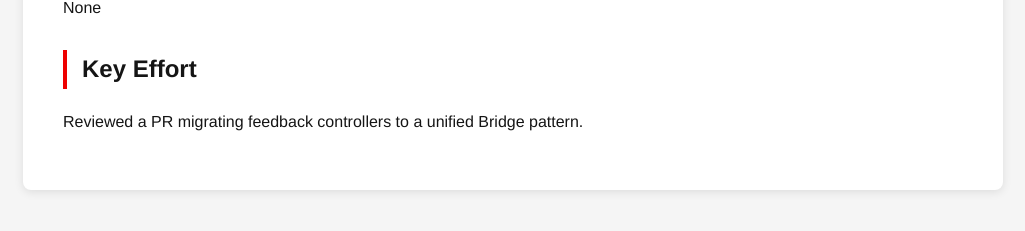
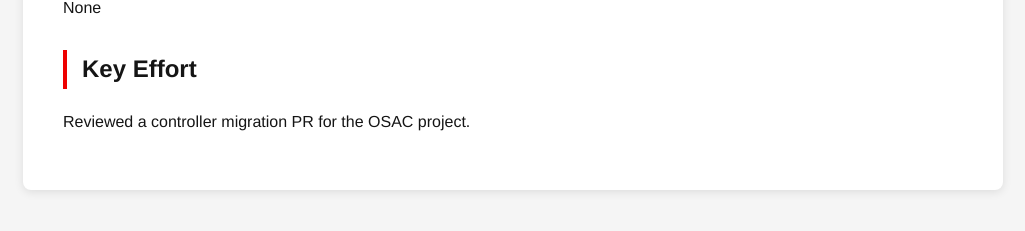
Before and after one commit to tzvatot/daily-status, a Jekyll site: the page built from 2026-08-04.md, in a window 1280 px wide. Shown: the part 385-616 px from the top of the page, without its empty margins (127-1152 px from the left). Built offline with Jekyll 4.4.1, drawn with Linux system fonts in a browser that asks for light colours.

Commit message:
Daily status update - 2026-08-04

```diff
--- a/2026-08-04.md
+++ b/2026-08-04.md
@@ -13,4 +13,4 @@ date: 2026-08-04
 None
 
 ## Key Effort
-Reviewed a PR migrating feedback controllers to a unified Bridge pattern.
+Reviewed a controller migration PR for the OSAC project.
```
